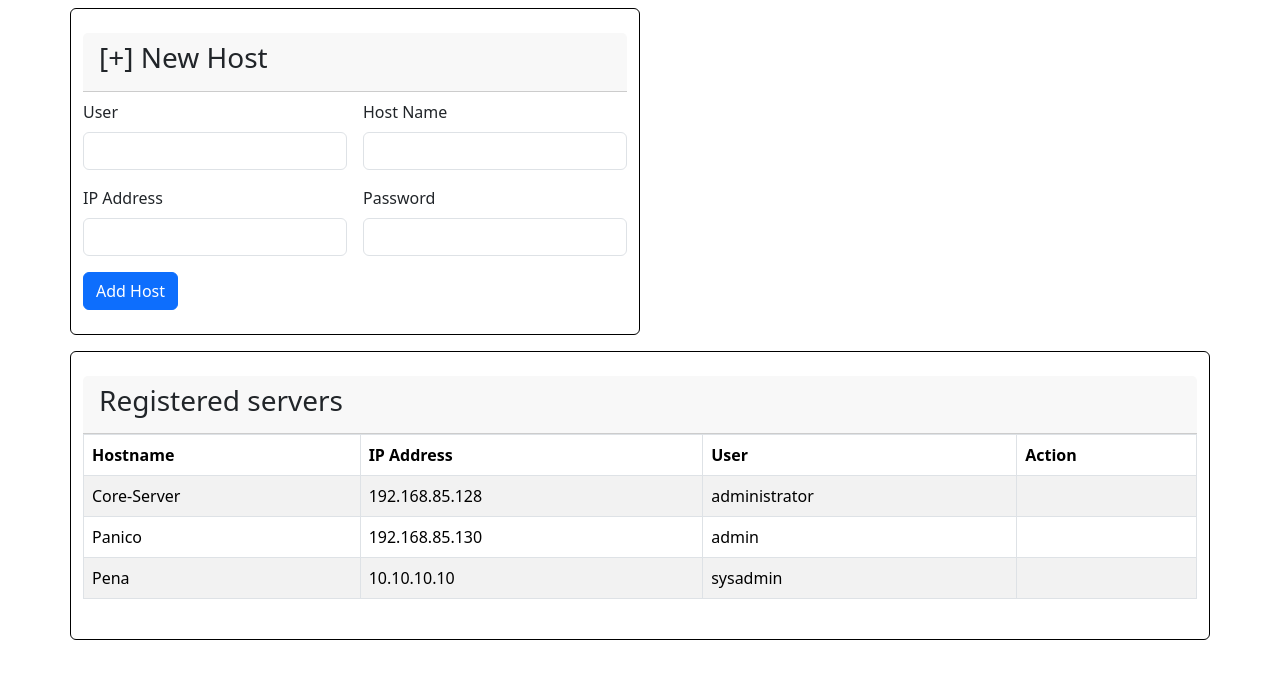
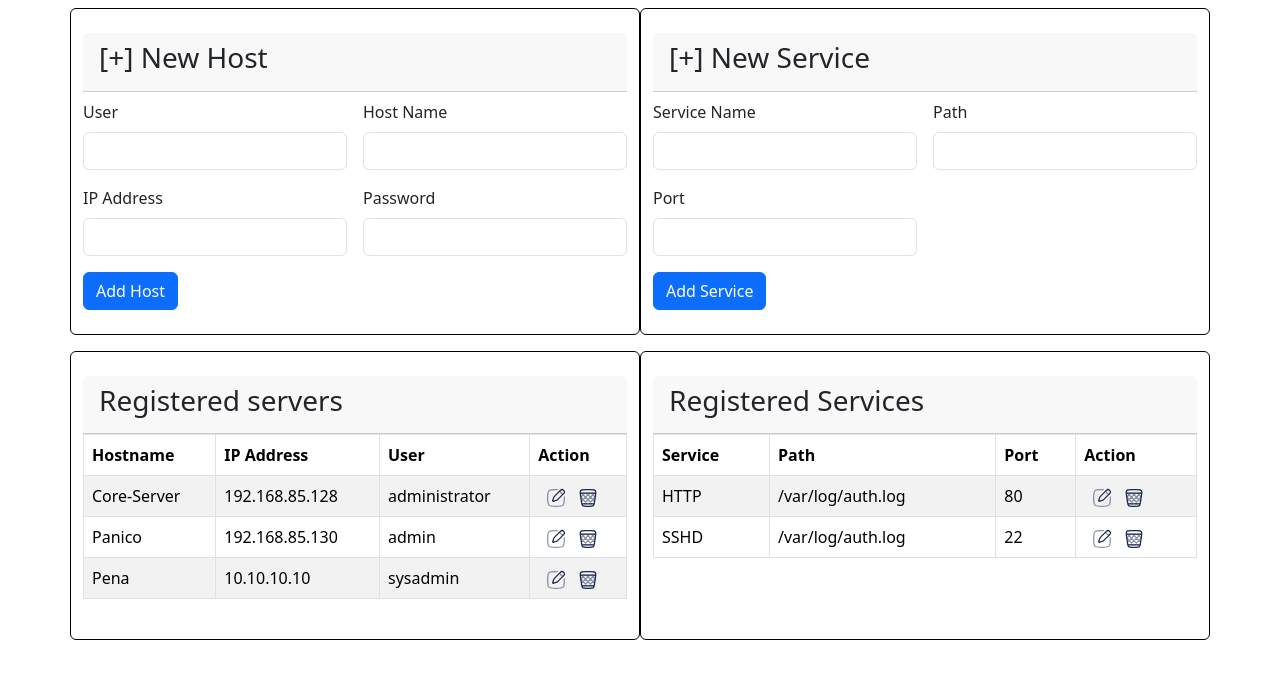
Before and after one commit to YaafarDiaz/repossh, a Django app: page /Config in a window 1280 px wide. Shown: the part 56-735 px from the top of the page. Run offline with Django 4.2, Linux system fonts and the light colour scheme; data comes from the database, SQL or seed files in the repository; both versions use the stored data as it was after the commit; some libraries are stand-ins or nearby versions.

Commit message:
Add Services Add to Config

```diff
--- a/servers/models.py
+++ b/servers/models.py
@@ -12,10 +12,15 @@ class Service(models.Model):
     def __str__(self):
         return self.name
 
-class ServiceForm(forms.Form):
-    name = forms.CharField(max_length=20)
-    port = forms.IntegerField()
-    log_path = forms.CharField(max_length=255)
+class ServiceForm(forms.ModelForm):
+    class Meta:
+        model = Service
+        fields = ['name', 'port', 'log_path']
+        widgets = {
+            'name': forms.TextInput(attrs={'class': 'form-control'}),
+            'port': forms.NumberInput(attrs={'class': 'form-control'}),
+            'log_path': forms.TextInput(attrs={'class': 'form-control'}),
+        }
 
 class Server(models.Model):
     user        = models.CharField(max_length=20)
--- a/servers/views.py
+++ b/servers/views.py
@@ -1,5 +1,5 @@
 from django.shortcuts import render, reverse, HttpResponseRedirect
-from .models import Server, ServerForm
+from .models import Server, ServerForm, Service, ServiceForm
 
 def Servers(request):
     Servers = Server.objects.all()
@@ -13,20 +13,34 @@ def Servers(request):
     return render(request, 'servers/servers.html', context)
 
 def Config(request):
+    title = "Config"
     Servers = Server.objects.all()
-    title = "Config"
-    form = ServerForm()
+    formserver = ServerForm()
+    Services = Service.objects.all()
+    formservice = ServiceForm()
     context = {
     'title': title,
     'Servers': Servers,
-    'form': form,
+    'formserver': formserver,
+    'Services': Services,
+    'formservice': formservice,
     }
 
     if request.method == 'POST':
-        form = ServerForm(request.POST)
-        if form.is_valid():
-            form.save()
+        formserver = ServerForm(request.POST)
+        if formserver.is_valid():
+            formserver.save()
             url = reverse('config')
             return HttpResponseRedirect(url)
 
+        formservice = ServiceForm(request.POST)
+        if formservice.is_valid():
+            formservice.save()
+            url = reverse('config')
+            return HttpResponseRedirect(url)
+
+    else:
+        formserver = ServerForm()
+        formservice = ServiceForm()
+
     return render(request, 'config/config.html', context)
--- a/templates/config/config.html
+++ b/templates/config/config.html
@@ -1,4 +1,5 @@
 {% extends 'core/base.html' %}
+{% load static %}
 {% block content %}
 <div class="container p-0">
   <div class="container row m-0 p-0">
@@ -8,35 +9,64 @@
     </div>
       <form class="row g-3 pt-2" method="POST">
         {% csrf_token %}
-        {{ form.non_field_errors }}
+        {{ formserver.non_field_errors }}
         <div class="col-md-6">
-          {{ form.errors }}
-          <label for="{{ form.user.id_for_label }}" class="form-label">User</label>
-          {{ form.user }}
+          {{ formserver.errors }}
+          <label for="{{ formserver.user.id_for_label }}" class="form-label">User</label>
+          {{ formserver.user }}
         </div>
         <div class="col-md-6">
-          {{ form.errors }}
-          <label for="{{ form.host_name.id_for_label }}" class="form-label">Host Name</label>
-          {{ form.host_name }}
+          {{ formserver.errors }}
+          <label for="{{ formserver.host_name.id_for_label }}" class="form-label">Host Name</label>
+          {{ formserver.host_name }}
         </div>
         <div class="col-md-6">
-          {{ form.errors }}
-          <label for="{{ form.ip.id_for_label }}" class="form-label">IP Address</label>
-          {{ form.ip }}
+          {{ formserver.errors }}
+          <label for="{{ formserver.ip.id_for_label }}" class="form-label">IP Address</label>
+          {{ formserver.ip }}
         </div>
         <div class="col-md-6">
-          {{ form.errors }}
-          <label for="{{ form.password.id_for_label }}" class="form-label">Password</label>
-          {{ form.password }}
+          {{ formserver.errors }}
+          <label for="{{ formserver.password.id_for_label }}" class="form-label">Password</label>
+          {{ formserver.password }}
         </div>
         <div class="col-12">
           <button class="save btn btn-primary" type="submit">Add Host</button>
         </div>
       </form>
     </div>
+    <div class="col-md-6 my-2 py-4 card border border-black">
+      <div class="card-header">
+        <h3>[+] New Service</h3>
+      </div>
+        <form class="row g-3 pt-2" method="POST">
+          {% csrf_token %}
+          {{ formservice.non_field_errors }}
+          <div class="col-md-6">
+            {{ formservice.errors }}
+            <label for="{{ formservice.name.id_for_label }}" class="form-label">Service Name</label>
+            {{ formservice.name }}
+          </div>
+          <div class="col-md-6">
+            {{ formservice.errors }}
+            <label for="{{ formservice.log_path.id_for_label }}" class="form-label">Path</label>
+            {{ formservice.log_path }}
+          </div>
+          <div class="col-md-6">
+            {{ formservice.errors }}
+            <label for="{{ formservice.port.id_for_label }}" class="form-label">Port</label>
+            {{ formservice.port }}
+          </div>
+          <div class="col-12">
+            <button class="save btn btn-primary" type="submit">Add Service</button>
+          </div>
+        </form>
+      </div>
     </div>
   </div>
-    <div class="overflow-scroll card border border-black container my-2 py-4">
+  <div class="container p-0">
+    <div class="container row m-0 p-0">
+    <div class="col-md-6 my-2 py-4 card border border-black">
         <div class="card-header">
             <h3>Registered servers</h3>
           </div>
@@ -55,10 +85,43 @@
                   <td>{{ server.host_name }}</td>
                   <td>{{ server.ip }}</td>
                   <td>{{ server.user }}</td>
-                  <td></td>
+                  <td>
+                    <a class="text-muted" href="#"><img src='{% static "assets/svg/edit.svg" %}' alt="" width="20" height="20" class="d-inline-block align-text-center mx-2"></a>
+                    <a class="text-muted" href="#"><img src='{% static "assets/svg/delete.svg" %}' alt="" width="20" height="20" class="d-inline-block align-text-centermx-2"></a>
+                  </td>
                 </tr>
               {% endfor %}
             </tbody>
           </table>
     </div>
+    <div class="col-md-6 my-2 py-4 card border border-black">
+      <div class="card-header">
+          <h3>Registered Services</h3>
+        </div>
+      <table class="table table-bordered table-striped">
+          <thead>
+            <tr>
+              <th scope="col">Service</th>
+              <th scope="col">Path</th>
+              <th scope="col">Port</th>
+              <th scope="col">Action</th>
+            </tr>
+          </thead>
+          <tbody>
+            {% for service in Services %}
+              <tr>
+                <td>{{ service.name }}</td>
+                <td>{{ service.log_path }}</td>
+                <td>{{ service.port }}</td>
+                <td>
+                  <a class="text-muted" href="#"><img src='{% static "assets/svg/edit.svg" %}' alt="" width="20" height="20" class="d-inline-block align-text-center mx-2"></a>
+                  <a class="text-muted" href="#"><img src='{% static "assets/svg/delete.svg" %}' alt="" width="20" height="20" class="d-inline-block align-text-centermx-2"></a>
+                </td>
+              </tr>
+            {% endfor %}
+          </tbody>
+        </table>
+  </div>
+    </div>
+    </div>
 {% endblock %}
```
Also changed, not shown: DataBase/db.sqlite3, servers/migrations/0003_alter_server_options.py (added), static/assets/svg/delete.svg (added), static/assets/svg/edit.svg (added).
